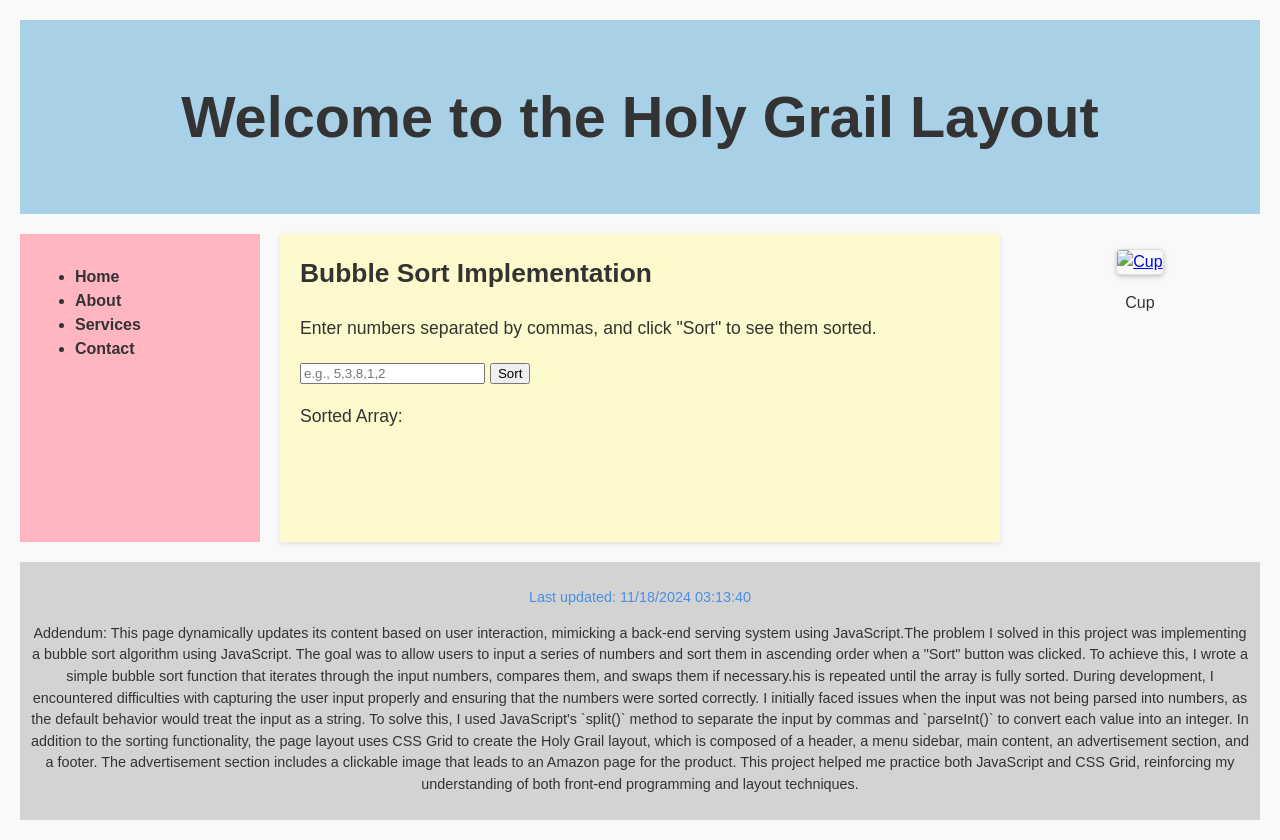
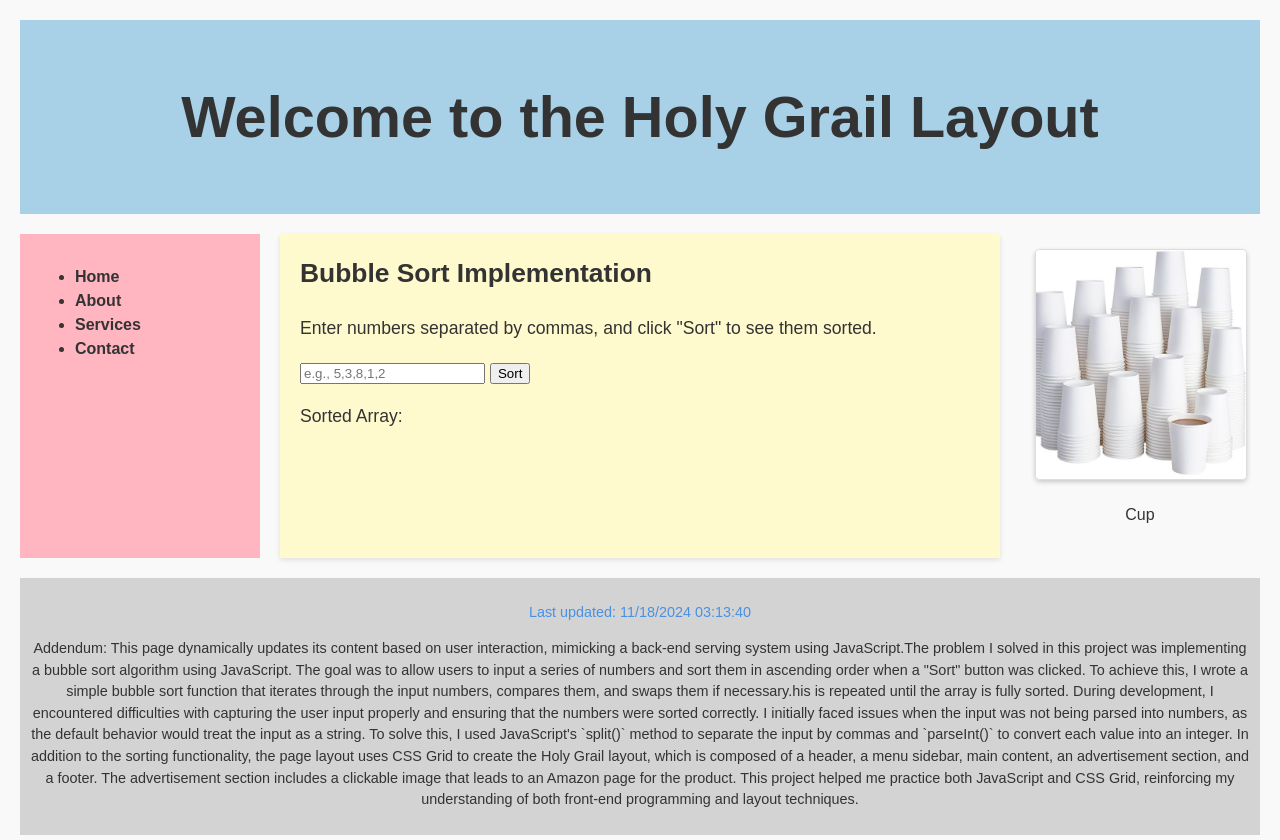
Before and after one commit to ManaswiniGande28/ITC505, a plain HTML site: page lab-6/index.html in a window 1280 px wide. Drawn offline with Linux system fonts and the light colour scheme.

Commit message:
Update index.html

```diff
--- a/lab-6/index.html
+++ b/lab-6/index.html
@@ -36,7 +36,7 @@
        <aside class="ad">
     <!-- Local Image Display -->
     <a href="https://www.amazon.com/s?k=cups&crid=3KLFMSHILH7TZ&sprefix=cups%2Caps%2C122&ref=nb_sb_noss_1" target="_blank">
-        <img src="cup_image.JPG" alt="Cup" style="width: 100%; border: 1px solid #ddd; border-radius: 5px; box-shadow: 0 2px 5px rgba(0,0,0,0.2);">
+        <img src="cup image.JPG" alt="Cup" style="width: 100%; border: 1px solid #ddd; border-radius: 5px; box-shadow: 0 2px 5px rgba(0,0,0,0.2);">
     </a>
     <p style="text-align:center;">Cup</p>
 </aside>
```
